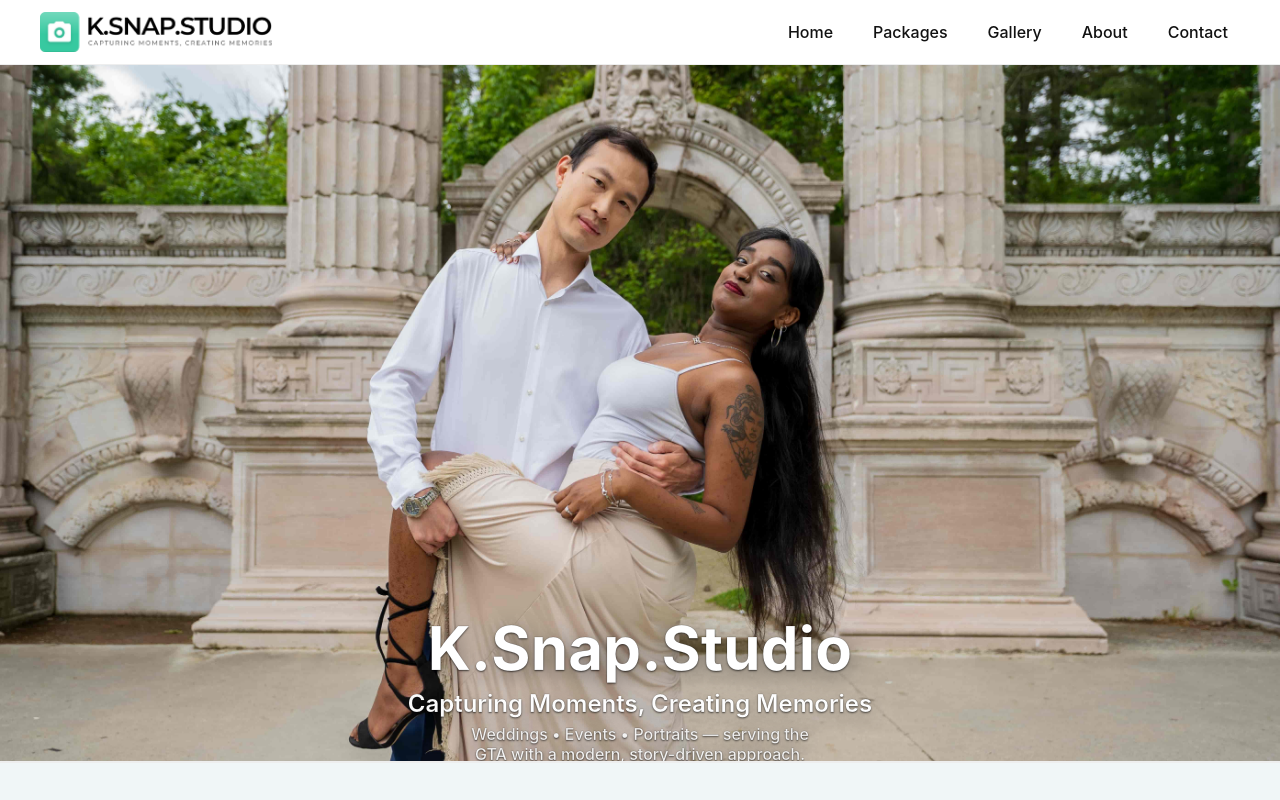
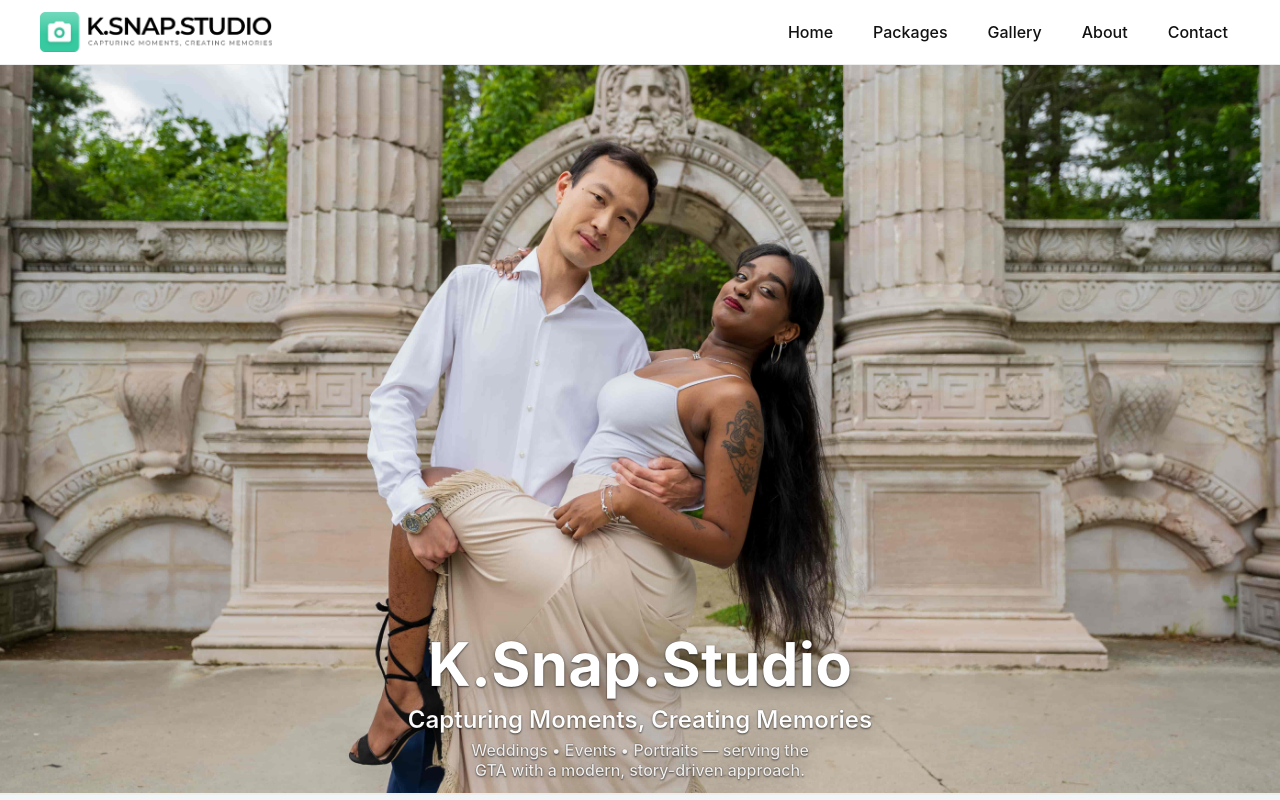
Before and after one commit to ralphdaryn/ksnapstudio, a React (Create React App) app: page / in a window 1280 px wide. Shown: the top 800 px of the page. Built offline with nearby package versions, Linux system fonts and the light colour scheme.

Commit message:
style hero text and img

```diff
--- a/src/pages/Main/Main.scss
+++ b/src/pages/Main/Main.scss
@@ -67,18 +67,18 @@
     display: flex;
     align-items: center;
     justify-content: center;
-    min-height: 62vh;
+    min-height: 80vh;
     text-align: center;
     background: var(--bg);
     padding: calc(var(--pad-y) + 0.75rem) 0;
     border-bottom: 1px solid var(--line);
 
-    @include tablet {
-      min-height: 70vh;
-    }
-    @include desktop {
-      min-height: 76vh;
-    }
+    // @include tablet {
+    //   min-height: 70vh;
+    // }
+    // @include desktop {
+    //   min-height: 76vh;
+    // }
 
     .main__title,
     .main__tagline,
```
